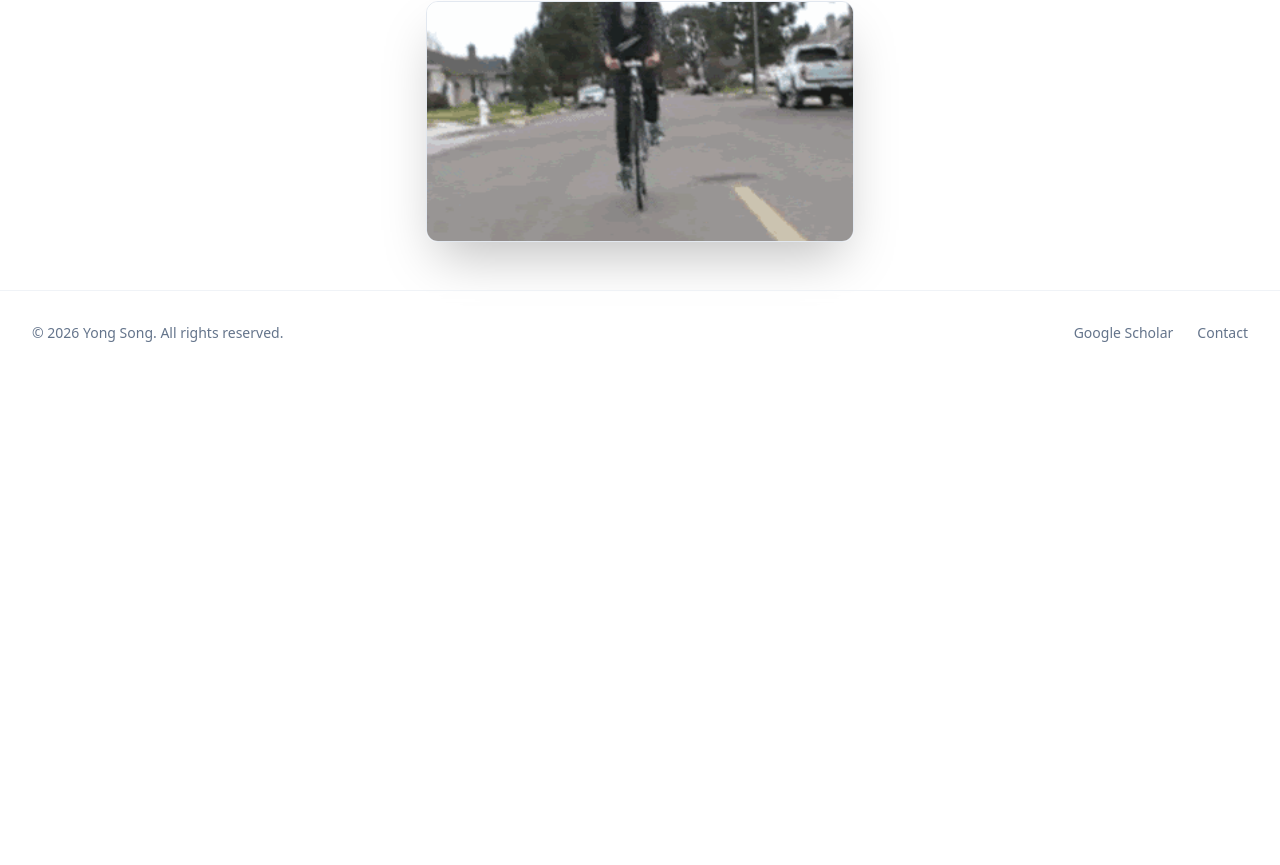
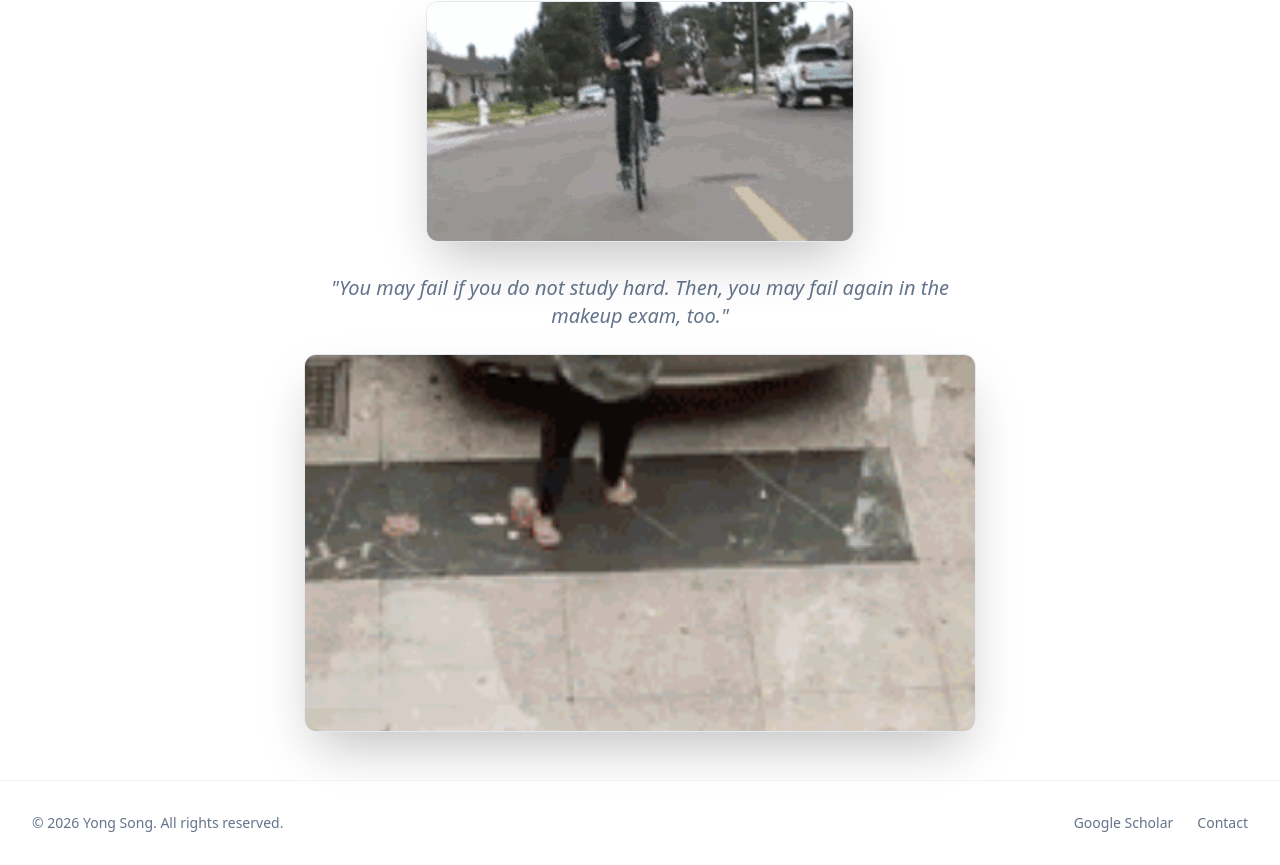
Before and after one commit to nktommy13/nktommy13.github.io, a Next.js app: page /teaching in a window 1280 px wide. Shown: the part 1574-2439 px from the top of the page. Before the commit the page ends 1949 px from the top, so only its background shows below. Built offline with nearby package versions, Linux system fonts and the light colour scheme; a web font is replaced by a local one.

Commit message:
style: layout two funny gifs side-by-side

```diff
--- a/app/teaching/page.tsx
+++ b/app/teaching/page.tsx
@@ -122,6 +122,22 @@ export default function TeachingPage() {
                             />
                         </div>
                     </div>
+
+                    <div className="max-w-2xl space-y-6">
+                        <p className="text-xl font-medium text-muted-foreground italic font-serif">
+                            &quot;You may fail if you do not study hard. Then, you may fail again in the makeup exam, too.&quot;
+                        </p>
+
+                        <div className="relative w-full aspect-video rounded-xl overflow-hidden shadow-2xl border border-border">
+                            <Image
+                                src="/assets/fall2.gif"
+                                alt="Funny gif about passing exams"
+                                fill
+                                className="object-cover"
+                                unoptimized
+                            />
+                        </div>
+                    </div>
                 </motion.div>
             </section>
         </div>
```
